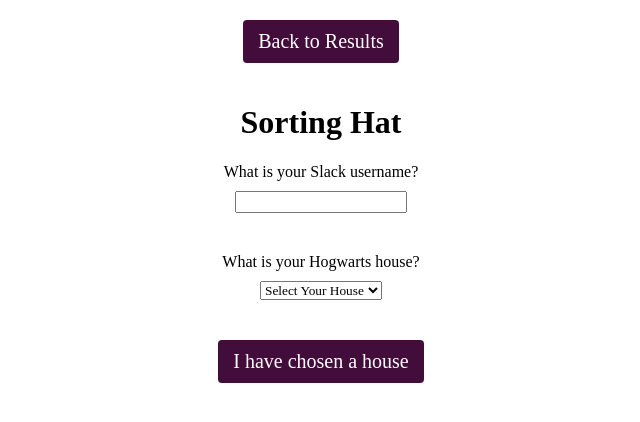
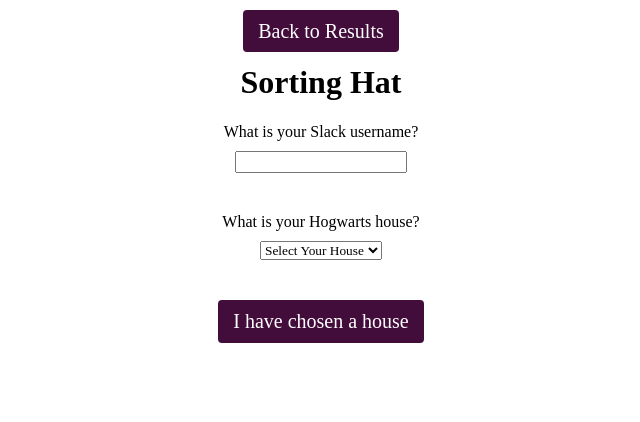
Before and after one commit to rachd/authentic-house-cup, a React (Create React App) app in the folder client/: page /sorting in a window 1280 px wide. Shown: the top 422 px of the page, without its empty margins (319-959 px from the left). Built offline with nearby package versions, Linux system fonts and the light colour scheme.

Commit message:
fix ff buttons

```diff
--- a/client/src/App.css
+++ b/client/src/App.css
@@ -3,7 +3,8 @@
   font-family: 'Garamond, serif';
 }
 
-button {
+button,
+.button {
   padding: 10px 15px;
   border-radius: 4px;
   text-decoration: none;
--- a/client/src/components/Header.css
+++ b/client/src/components/Header.css
@@ -11,7 +11,7 @@
     height: 100px;
 }
 
-@media screen and (max-width: 768px) {
+@media screen and (max-width: 1050px) {
     .hp-header__logo {
         height: 100%;
         width: 100%;
@@ -22,7 +22,7 @@
         justify-content: center;
     }
 
-    .hp-header button {
+    .hp-header .button {
         margin: 10px;
     }
 }
--- a/client/src/components/Header.js
+++ b/client/src/components/Header.js
@@ -7,9 +7,9 @@
     render() {
         return (
             <div className="hp-header">
-                <button><Link to="/house-list">See House Lists</Link></button>
+                <Link className="button" to="/house-list">See House Lists</Link>
                 <img className="hp-header__logo" src={logo} alt="Authentic House Cup"/>
-                <button><Link to="/sorting">Choose Your House</Link></button>
+                <Link className="button" to="/sorting">Choose Your House</Link>
             </div>
         )
     }
--- a/client/src/components/Roster.js
+++ b/client/src/components/Roster.js
@@ -27,7 +27,7 @@
         if(this.state.list) {
             return (
                 <div style={{textAlign: 'center', padding: '20px 0'}}>
-                    <button style={{marginBottom: 20}}><Link to="/">Back to Results</Link></button>
+                    <Link style={{marginBottom: 20}} className="button" to="/">Back to Results</Link>
                     <table style={{margin: '0 auto'}}>
                         <tbody>
                             <tr style={{fontSize: 20, fontWeight: 'bold'}}><td>Username</td><td>House</td></tr>
--- a/client/src/components/Sorting.js
+++ b/client/src/components/Sorting.js
@@ -31,7 +31,7 @@
     render() {
         return (
             <div style={{textAlign: 'center', padding: '20px 40px', position: 'relative'}}>
-                <button style={{marginBottom: 20}}><Link to="/">Back to Results</Link></button>
+                <Link style={{marginBottom: 20}} className="button" to="/">Back to Results</Link>
                 <h1>Sorting Hat</h1>
                 <form onSubmit={this.handleSubmit}>
                     <label htmlFor="username">What is your Slack username?</label>
```
